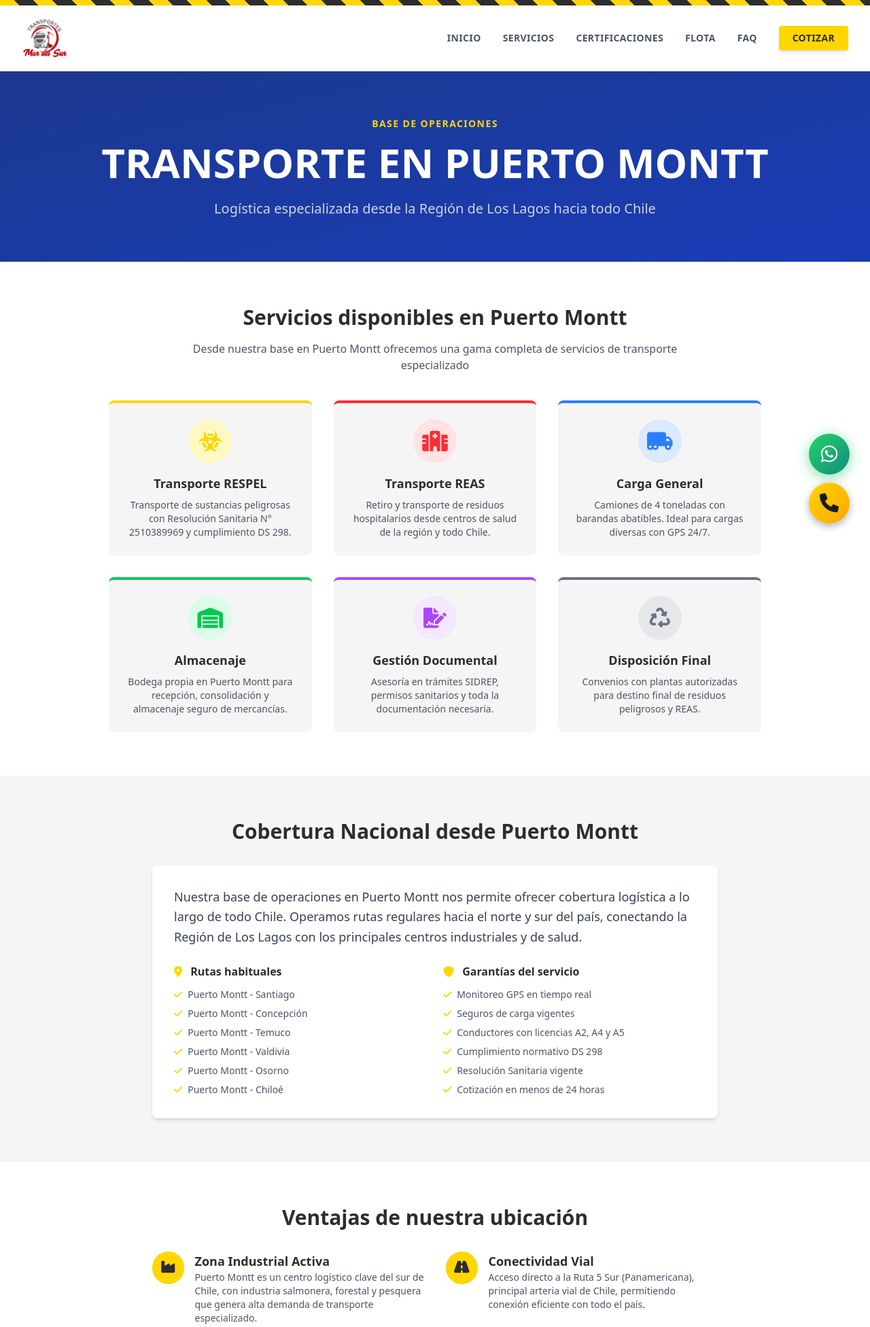
After one commit to aburriyo/TransportesMarDelSur, a Flask app: page /transporte-puerto-montt in a window 1280 px wide. The commit adds this page. Shown: the top 1952 px of the page at 68% size. Run offline with Flask 3, Linux system fonts and the light colour scheme; style sheets or scripts are compiled from the project's sources; some libraries are stand-ins or nearby versions.

Commit message:
SEO: landing pages, corrección URLs y fix título móvil
- Agregar 3 landing pages SEO: que-es-respel, que-es-reas, transporte-puerto-montt
- Corregir dominio transportemardelsur → transportesmardelsur en base.html
- Corregir nombre "Transporte" → "Transportes" en meta tags y sitemap
- Agregar rutas y enlaces en footer, sitemap.xml y robots.txt
- Detallar licencias profesionales A2/A4/A5 en flota y servicios
- Fix mobile: forzar "Mar del Sur" en nueva línea en título hero

Co-Authored-By: Claude Opus 4.5 <noreply@anthropic.com>

```diff
--- a/app.py
+++ b/app.py
@@ -55,6 +55,19 @@ def contacto():
 def nosotros():
     return render_template('about.html')
 
+# SEO Landing Pages
+@app.route('/que-es-respel')
+def que_es_respel():
+    return render_template('que-es-respel.html')
+
+@app.route('/que-es-reas')
+def que_es_reas():
+    return render_template('que-es-reas.html')
+
+@app.route('/transporte-puerto-montt')
+def transporte_puerto_montt():
+    return render_template('transporte-puerto-montt.html')
+
 # Legacy route - redirect old single page (keep for backwards compatibility)
 @app.route('/index')
 def index():
--- a/static/robots.txt
+++ b/static/robots.txt
@@ -9,6 +9,9 @@ Allow: /flota
 Allow: /faq
 Allow: /contacto
 Allow: /nosotros
+Allow: /que-es-respel
+Allow: /que-es-reas
+Allow: /transporte-puerto-montt
 Allow: /static/
 
 # Archivos específicos permitidos
--- a/templates/base.html
+++ b/templates/base.html
@@ -6,12 +6,12 @@
     <meta name="viewport" content="width=device-width, initial-scale=1.0">
 
     <!-- SEO Meta Tags -->
-    <title>{% block title %}Transporte RESPEL y REAS Puerto Montt | Resolución Sanitaria 2510389969 | Mar del Sur{% endblock %}</title>
-    <meta name="description" content="{% block description %}Transporte especializado de sustancias peligrosas (RESPEL) y residuos hospitalarios (REAS) en Chile. Resolución Sanitaria vigente N° 2510389969, inscripción SIDREP, GPS 24/7. Cobertura nacional desde Puerto Montt.{% endblock %}">
+    <title>{% block title %}Transportes RESPEL y REAS Puerto Montt | Resolución Sanitaria 2510389969 | Mar del Sur{% endblock %}</title>
+    <meta name="description" content="{% block description %}Transportes Mar del Sur - Transporte especializado de sustancias peligrosas (RESPEL) y residuos hospitalarios (REAS) en Chile. Resolución Sanitaria vigente N° 2510389969, inscripción SIDREP, GPS 24/7. Cobertura nacional desde Puerto Montt.{% endblock %}">
     <meta name="keywords" content="transporte respel, transporte reas, sustancias peligrosas chile, residuos peligrosos puerto montt, resolución sanitaria, sidrep, transporte residuos hospitalarios, logística respel, transporte materiales peligrosos, ds 298, transporte carga peligrosa chile, transporte residuos salud">
     <meta name="author" content="Transportes Mar del Sur SPA">
     <meta name="robots" content="index, follow, max-snippet:-1, max-image-preview:large, max-video-preview:-1">
-    <link rel="canonical" href="https://www.transportemardelsur.cl/">
+    <link rel="canonical" href="https://www.transportesmardelsur.cl/">
 
     <!-- Geo Tags -->
     <meta name="geo.region" content="CL-LL">
@@ -30,18 +30,18 @@
 
     <!-- Open Graph / Facebook -->
     <meta property="og:type" content="website">
-    <meta property="og:url" content="https://www.transportemardelsur.cl/">
-    <meta property="og:title" content="Transporte RESPEL y REAS | Resolución Sanitaria | Mar del Sur">
-    <meta property="og:description" content="Transporte especializado de sustancias peligrosas con Resolución Sanitaria vigente. SIDREP, GPS 24/7, cobertura nacional desde Puerto Montt.">
-    <meta property="og:image" content="https://www.transportemardelsur.cl/static/img/og-image.jpg">
+    <meta property="og:url" content="https://www.transportesmardelsur.cl/">
+    <meta property="og:title" content="Transportes RESPEL y REAS | Resolución Sanitaria | Mar del Sur">
+    <meta property="og:description" content="Transportes Mar del Sur: Transporte especializado de sustancias peligrosas con Resolución Sanitaria vigente. SIDREP, GPS 24/7, cobertura nacional desde Puerto Montt.">
+    <meta property="og:image" content="https://www.transportesmardelsur.cl/static/img/og-image.jpg">
     <meta property="og:locale" content="es_CL">
     <meta property="og:site_name" content="Transportes Mar del Sur">
 
     <!-- Twitter Card -->
     <meta name="twitter:card" content="summary_large_image">
-    <meta name="twitter:title" content="Transporte RESPEL y REAS | Mar del Sur">
-    <meta name="twitter:description" content="Transporte especializado de sustancias peligrosas con Resolución Sanitaria vigente. Cobertura nacional desde Puerto Montt.">
-    <meta name="twitter:image" content="https://www.transportemardelsur.cl/static/img/og-image.jpg">
+    <meta name="twitter:title" content="Transportes RESPEL y REAS | Mar del Sur">
+    <meta name="twitter:description" content="Transportes Mar del Sur: Transporte especializado de sustancias peligrosas con Resolución Sanitaria vigente. Cobertura nacional desde Puerto Montt.">
+    <meta name="twitter:image" content="https://www.transportesmardelsur.cl/static/img/og-image.jpg">
 
     <!-- Business Info -->
     <meta name="company" content="Transportes Mar del Sur SPA">
@@ -53,12 +53,12 @@
     {
       "@context": "https://schema.org",
       "@type": "LocalBusiness",
-      "@id": "https://www.transportemardelsur.cl/#organization",
+      "@id": "https://www.transportesmardelsur.cl/#organization",
       "name": "Transportes Mar del Sur SPA",
       "alternateName": "Mar del Sur Logística",
       "legalName": "Transportes Mar del Sur SPA",
-      "url": "https://www.transportemardelsur.cl",
-      "logo": "https://www.transportemardelsur.cl/static/img/logo.png",
+      "url": "https://www.transportesmardelsur.cl",
+      "logo": "https://www.transportesmardelsur.cl/static/img/logo.png",
       "description": "Empresa especializada en transporte de sustancias peligrosas (RESPEL) y residuos de establecimientos de salud (REAS) con Resolución Sanitaria vigente y cobertura nacional.",
       "telephone": "+56942857502",
       "email": "Transportesmardelsur@gmail.com",
@@ -104,7 +104,7 @@
       "priceRange": "$$",
       "openingHours": "Mo-Su 00:00-23:59",
       "sameAs": [
-        "https://www.transportemardelsur.cl"
+        "https://www.transportesmardelsur.cl"
       ]
     }
     </script>
--- a/templates/fleet.html
+++ b/templates/fleet.html
@@ -293,7 +293,9 @@
                     <h3 class="text-xl font-bold text-dark">Conductores</h3>
                 </div>
                 <ul class="space-y-2 text-gray-600 text-sm">
-                    <li><i class="fas fa-check text-hazard mr-2"></i>Licencia profesional clase A2</li>
+                    <li><i class="fas fa-check text-hazard mr-2"></i>Licencia profesional clase A2 - Transporte de pasajeros</li>
+                    <li><i class="fas fa-check text-hazard mr-2"></i>Licencia profesional clase A4 - Camiones simples</li>
+                    <li><i class="fas fa-check text-hazard mr-2"></i>Licencia profesional clase A5 - Camiones articulados</li>
                     <li><i class="fas fa-check text-hazard mr-2"></i>Capacitación DS 298</li>
                     <li><i class="fas fa-check text-hazard mr-2"></i>Prevención de riesgos</li>
                     <li><i class="fas fa-check text-hazard mr-2"></i>Experiencia certificada</li>
--- a/templates/footer.html
+++ b/templates/footer.html
@@ -59,6 +59,9 @@
                     <li><a href="/faq" class="hover:text-white transition">FAQ</a></li>
                     <li><a href="/nosotros" class="hover:text-white transition">Sobre Nosotros</a></li>
                     <li><a href="/contacto" class="hover:text-white transition">Contacto</a></li>
+                    <li><a href="/que-es-respel" class="hover:text-white transition">¿Qué es RESPEL?</a></li>
+                    <li><a href="/que-es-reas" class="hover:text-white transition">¿Qué es REAS?</a></li>
+                    <li><a href="/transporte-puerto-montt" class="hover:text-white transition">Transporte Puerto Montt</a></li>
                 </ul>
                 <div class="mt-6 bg-hazard text-dark p-3 rounded text-xs font-bold">
                     <i class="fas fa-certificate mr-2"></i>
--- a/templates/home.html
+++ b/templates/home.html
@@ -48,7 +48,7 @@
             </picture>
         </div>
         <h1 class="text-5xl md:text-6xl font-black mb-6 leading-tight" style="text-shadow: 0 0 40px rgba(0, 0, 0, 0.8), 0 0 20px rgba(0, 0, 0, 0.6);">
-            Transportes <span class="text-hazard" style="text-shadow: 0 0 30px rgba(255, 214, 0, 0.5), 0 0 60px rgba(255, 214, 0, 0.3);">Mar del Sur</span>
+            Transportes <span class="block md:inline text-hazard" style="text-shadow: 0 0 30px rgba(255, 214, 0, 0.5), 0 0 60px rgba(255, 214, 0, 0.3);">Mar del Sur</span>
         </h1>
         <p class="text-xl md:text-2xl text-gray-100 max-w-3xl mx-auto mb-6 leading-relaxed font-medium" style="text-shadow: 0 2px 20px rgba(0, 0, 0, 0.8);">
             Transporte y almacenaje · Especialistas en sustancias peligrosas y residuos hospitalarios
--- a/templates/index.html
+++ b/templates/index.html
@@ -361,7 +361,7 @@
                     <i class="fas fa-graduation-cap text-2xl text-dark"></i>
                 </div>
                 <h3 class="font-bold text-lg mb-2">Choferes Certificados</h3>
-                <p class="text-sm text-gray-400">Personal capacitado por especialistas en prevención de riesgos y manejo de sustancias peligrosas</p>
+                <p class="text-sm text-gray-400">Licencias profesionales A2, A4 y A5. Capacitados en prevención de riesgos y manejo de sustancias peligrosas</p>
             </div>
 
             <!-- Item 4 -->
--- a/templates/services.html
+++ b/templates/services.html
@@ -1,6 +1,6 @@
 {% extends "base.html" %}
 
-{% block title %}Nuestros Servicios | Transporte RESPEL y REAS | Mar del Sur{% endblock %}
+{% block title %}Nuestros Servicios | Transportes RESPEL y REAS | Mar del Sur{% endblock %}
 {% block description %}Servicios especializados de transporte de sustancias peligrosas, carga general, almacenaje y gestión documental. Resolución Sanitaria vigente, cobertura nacional.{% endblock %}
 
 {% block content %}
@@ -161,7 +161,7 @@
                     <i class="fas fa-id-card text-3xl text-gray-400 group-hover:text-hazard transition"></i>
                 </div>
                 <h3 class="font-bold text-lg mb-2">Choferes Profesionales</h3>
-                <p class="text-sm text-gray-500 px-4">Capacitados por especialistas en prevención de riesgos</p>
+                <p class="text-sm text-gray-500 px-4">Licencias profesionales A2, A4 y A5. Capacitados en prevención de riesgos</p>
             </div>
             <div class="border-b-4 border-transparent hover:border-hazard transition pb-8 group cursor-pointer">
                 <div class="w-20 h-20 mx-auto bg-white rounded-full flex items-center justify-center shadow-sm mb-6 group-hover:scale-110 transition">
--- /dev/null
+++ b/templates/transporte-puerto-montt.html
@@ -0,0 +1,210 @@
+{% extends "base.html" %}
+
+{% block title %}Transporte en Puerto Montt | Logística Región de Los Lagos | Transportes Mar del Sur{% endblock %}
+{% block description %}Transporte de carga, RESPEL y REAS en Puerto Montt y Región de Los Lagos. Cobertura nacional desde el sur de Chile. Cotiza con Transportes Mar del Sur.{% endblock %}
+
+{% block content %}
+<!-- Hero Section -->
+<section class="bg-gradient-to-br from-blue-900 to-blue-800 text-white py-16">
+    <div class="max-w-7xl mx-auto px-4 sm:px-6 lg:px-8 text-center">
+        <span class="text-hazard font-bold tracking-widest uppercase text-sm">Base de Operaciones</span>
+        <h1 class="text-5xl md:text-6xl font-black mt-4 mb-6">TRANSPORTE EN PUERTO MONTT</h1>
+        <p class="text-xl text-gray-300 max-w-3xl mx-auto">
+            Logística especializada desde la Región de Los Lagos hacia todo Chile
+        </p>
+    </div>
+</section>
+
+<!-- Servicios disponibles en Puerto Montt -->
+<section class="py-16 bg-white">
+    <div class="max-w-5xl mx-auto px-4 sm:px-6 lg:px-8">
+        <h2 class="text-3xl font-black text-dark mb-4 text-center">Servicios disponibles en Puerto Montt</h2>
+        <p class="text-gray-600 text-center mb-10 max-w-3xl mx-auto">
+            Desde nuestra base en Puerto Montt ofrecemos una gama completa de servicios de transporte especializado
+        </p>
+        <div class="grid grid-cols-1 md:grid-cols-2 lg:grid-cols-3 gap-8">
+            <div class="bg-light p-6 rounded-lg border-t-4 border-hazard text-center">
+                <div class="inline-flex items-center justify-center w-16 h-16 bg-yellow-100 rounded-full mb-4">
+                    <i class="fas fa-biohazard text-3xl text-hazard"></i>
+                </div>
+                <h3 class="font-bold text-dark text-lg mb-2">Transporte RESPEL</h3>
+                <p class="text-sm text-gray-600">Transporte de sustancias peligrosas con Resolución Sanitaria N° 2510389969 y cumplimiento DS 298.</p>
+            </div>
+            <div class="bg-light p-6 rounded-lg border-t-4 border-red-500 text-center">
+                <div class="inline-flex items-center justify-center w-16 h-16 bg-red-100 rounded-full mb-4">
+                    <i class="fas fa-hospital text-3xl text-red-500"></i>
+                </div>
+                <h3 class="font-bold text-dark text-lg mb-2">Transporte REAS</h3>
+                <p class="text-sm text-gray-600">Retiro y transporte de residuos hospitalarios desde centros de salud de la región y todo Chile.</p>
+            </div>
+            <div class="bg-light p-6 rounded-lg border-t-4 border-blue-500 text-center">
+                <div class="inline-flex items-center justify-center w-16 h-16 bg-blue-100 rounded-full mb-4">
+                    <i class="fas fa-truck-moving text-3xl text-blue-500"></i>
+                </div>
+                <h3 class="font-bold text-dark text-lg mb-2">Carga General</h3>
+                <p class="text-sm text-gray-600">Camiones de 4 toneladas con barandas abatibles. Ideal para cargas diversas con GPS 24/7.</p>
+            </div>
+            <div class="bg-light p-6 rounded-lg border-t-4 border-green-500 text-center">
+                <div class="inline-flex items-center justify-center w-16 h-16 bg-green-100 rounded-full mb-4">
+                    <i class="fas fa-warehouse text-3xl text-green-500"></i>
+                </div>
+                <h3 class="font-bold text-dark text-lg mb-2">Almacenaje</h3>
+                <p class="text-sm text-gray-600">Bodega propia en Puerto Montt para recepción, consolidación y almacenaje seguro de mercancías.</p>
+            </div>
+            <div class="bg-light p-6 rounded-lg border-t-4 border-purple-500 text-center">
+                <div class="inline-flex items-center justify-center w-16 h-16 bg-purple-100 rounded-full mb-4">
+                    <i class="fas fa-file-signature text-3xl text-purple-500"></i>
+                </div>
+                <h3 class="font-bold text-dark text-lg mb-2">Gestión Documental</h3>
+                <p class="text-sm text-gray-600">Asesoría en trámites SIDREP, permisos sanitarios y toda la documentación necesaria.</p>
+            </div>
+            <div class="bg-light p-6 rounded-lg border-t-4 border-gray-500 text-center">
+                <div class="inline-flex items-center justify-center w-16 h-16 bg-gray-200 rounded-full mb-4">
+                    <i class="fas fa-recycle text-3xl text-gray-500"></i>
+                </div>
+                <h3 class="font-bold text-dark text-lg mb-2">Disposición Final</h3>
+                <p class="text-sm text-gray-600">Convenios con plantas autorizadas para destino final de residuos peligrosos y REAS.</p>
+            </div>
+        </div>
+    </div>
+</section>
+
+<!-- Cobertura nacional desde Puerto Montt -->
+<section class="py-16 bg-light">
+    <div class="max-w-4xl mx-auto px-4 sm:px-6 lg:px-8">
+        <h2 class="text-3xl font-black text-dark mb-8 text-center">Cobertura Nacional desde Puerto Montt</h2>
+        <div class="bg-white p-8 rounded-lg shadow-md">
+            <p class="text-gray-700 text-lg leading-relaxed mb-6">
+                Nuestra base de operaciones en Puerto Montt nos permite ofrecer cobertura logística a lo largo de todo Chile. Operamos rutas regulares hacia el norte y sur del país, conectando la Región de Los Lagos con los principales centros industriales y de salud.
+            </p>
+            <div class="grid grid-cols-1 md:grid-cols-2 gap-6">
+                <div>
+                    <h3 class="font-bold text-dark mb-3">
+                        <i class="fas fa-map-marker-alt text-hazard mr-2"></i>
+                        Rutas habituales
+                    </h3>
+                    <ul class="text-gray-600 space-y-2 text-sm">
+                        <li><i class="fas fa-check text-hazard mr-2"></i>Puerto Montt - Santiago</li>
+                        <li><i class="fas fa-check text-hazard mr-2"></i>Puerto Montt - Concepción</li>
+                        <li><i class="fas fa-check text-hazard mr-2"></i>Puerto Montt - Temuco</li>
+                        <li><i class="fas fa-check text-hazard mr-2"></i>Puerto Montt - Valdivia</li>
+                        <li><i class="fas fa-check text-hazard mr-2"></i>Puerto Montt - Osorno</li>
+                        <li><i class="fas fa-check text-hazard mr-2"></i>Puerto Montt - Chiloé</li>
+                    </ul>
+                </div>
+                <div>
+                    <h3 class="font-bold text-dark mb-3">
+                        <i class="fas fa-shield-alt text-hazard mr-2"></i>
+                        Garantías del servicio
+                    </h3>
+                    <ul class="text-gray-600 space-y-2 text-sm">
+                        <li><i class="fas fa-check text-hazard mr-2"></i>Monitoreo GPS en tiempo real</li>
+                        <li><i class="fas fa-check text-hazard mr-2"></i>Seguros de carga vigentes</li>
+                        <li><i class="fas fa-check text-hazard mr-2"></i>Conductores con licencias A2, A4 y A5</li>
+                        <li><i class="fas fa-check text-hazard mr-2"></i>Cumplimiento normativo DS 298</li>
+                        <li><i class="fas fa-check text-hazard mr-2"></i>Resolución Sanitaria vigente</li>
+                        <li><i class="fas fa-check text-hazard mr-2"></i>Cotización en menos de 24 horas</li>
+                    </ul>
+                </div>
+            </div>
+        </div>
+    </div>
+</section>
+
+<!-- Ventajas de ubicación estratégica -->
+<section class="py-16 bg-white">
+    <div class="max-w-4xl mx-auto px-4 sm:px-6 lg:px-8">
+        <h2 class="text-3xl font-black text-dark mb-8 text-center">Ventajas de nuestra ubicación</h2>
+        <div class="grid grid-cols-1 md:grid-cols-2 gap-8">
+            <div class="flex items-start space-x-4">
+                <div class="bg-hazard p-3 rounded-full text-dark flex-shrink-0">
+                    <i class="fas fa-industry text-xl"></i>
+                </div>
+                <div>
+                    <h3 class="font-bold text-dark text-lg">Zona Industrial Activa</h3>
+                    <p class="text-gray-600 text-sm">Puerto Montt es un centro logístico clave del sur de Chile, con industria salmonera, forestal y pesquera que genera alta demanda de transporte especializado.</p>
+                </div>
+            </div>
+            <div class="flex items-start space-x-4">
+                <div class="bg-hazard p-3 rounded-full text-dark flex-shrink-0">
+                    <i class="fas fa-road text-xl"></i>
+                </div>
+                <div>
+                    <h3 class="font-bold text-dark text-lg">Conectividad Vial</h3>
+                    <p class="text-gray-600 text-sm">Acceso directo a la Ruta 5 Sur (Panamericana), principal arteria vial de Chile, permitiendo conexión eficiente con todo el país.</p>
+                </div>
+            </div>
+            <div class="flex items-start space-x-4">
+                <div class="bg-hazard p-3 rounded-full text-dark flex-shrink-0">
+                    <i class="fas fa-hospital text-xl"></i>
+                </div>
+                <div>
+                    <h3 class="font-bold text-dark text-lg">Red de Salud Regional</h3>
+                    <p class="text-gray-600 text-sm">La Región de Los Lagos cuenta con una amplia red de establecimientos de salud que requieren servicios de transporte REAS certificado.</p>
+                </div>
+            </div>
+            <div class="flex items-start space-x-4">
+                <div class="bg-hazard p-3 rounded-full text-dark flex-shrink-0">
+                    <i class="fas fa-ship text-xl"></i>
+                </div>
+                <div>
+                    <h3 class="font-bold text-dark text-lg">Puerto y Conexión Austral</h3>
+                    <p class="text-gray-600 text-sm">Punto de conexión con Chiloé y la zona austral, facilitando el servicio hacia áreas que requieren logística especializada.</p>
+                </div>
+            </div>
+        </div>
+    </div>
+</section>
+
+<!-- Zonas de servicio -->
+<section class="py-16 bg-light">
+    <div class="max-w-4xl mx-auto px-4 sm:px-6 lg:px-8">
+        <h2 class="text-3xl font-black text-dark mb-8 text-center">Zonas de Servicio</h2>
+        <div class="bg-white p-8 rounded-lg shadow-md">
+            <div class="grid grid-cols-1 md:grid-cols-3 gap-6 text-center">
+                <div>
+                    <div class="inline-flex items-center justify-center w-12 h-12 bg-hazard rounded-full mb-3">
+                        <i class="fas fa-map-pin text-dark text-xl"></i>
+                    </div>
+                    <h3 class="font-bold text-dark mb-2">Región de Los Lagos</h3>
+                    <p class="text-sm text-gray-600">Puerto Montt, Osorno, Castro, Ancud, Puerto Varas, Llanquihue, Frutillar</p>
+                </div>
+                <div>
+                    <div class="inline-flex items-center justify-center w-12 h-12 bg-hazard rounded-full mb-3">
+                        <i class="fas fa-map-pin text-dark text-xl"></i>
+                    </div>
+                    <h3 class="font-bold text-dark mb-2">Regiones Aledañas</h3>
+                    <p class="text-sm text-gray-600">Los Ríos (Valdivia), La Araucanía (Temuco), Aysén (Coyhaique)</p>
+                </div>
+                <div>
+                    <div class="inline-flex items-center justify-center w-12 h-12 bg-hazard rounded-full mb-3">
+                        <i class="fas fa-globe-americas text-dark text-xl"></i>
+                    </div>
+                    <h3 class="font-bold text-dark mb-2">Cobertura Nacional</h3>
+                    <p class="text-sm text-gray-600">Santiago, Concepción, Valparaíso y todas las regiones del país</p>
+                </div>
+            </div>
+        </div>
+    </div>
+</section>
+
+<!-- CTA Section -->
+<section class="py-16 bg-gradient-to-r from-hazard to-yellow-400">
+    <div class="max-w-4xl mx-auto px-4 sm:px-6 lg:px-8 text-center">
+        <h2 class="text-4xl font-black text-dark mb-4">¿Necesitas transporte en Puerto Montt?</h2>
+        <p class="text-lg text-gray-800 mb-8">
+            Cotiza con nosotros. Respuesta en menos de 24 horas.
+        </p>
+        <div class="flex flex-col sm:flex-row gap-4 justify-center">
+            <a href="/contacto" class="inline-block bg-dark text-white px-8 py-4 rounded-lg font-bold text-lg hover:bg-gray-800 transition shadow-xl">
+                <i class="fas fa-envelope mr-2"></i>
+                Solicitar Cotización
+            </a>
+            <a href="https://wa.me/56942857502" target="_blank" class="inline-block bg-green-600 text-white px-8 py-4 rounded-lg font-bold text-lg hover:bg-green-700 transition shadow-xl">
+                <i class="fab fa-whatsapp mr-2"></i>
+                WhatsApp
+            </a>
+        </div>
+    </div>
+</section>
+{% endblock %}
```
Also changed, not shown: static/sitemap.xml (+26 -2 lines), templates/que-es-reas.html (added, +188 -0 lines), templates/que-es-respel.html (added, +202 -0 lines).
